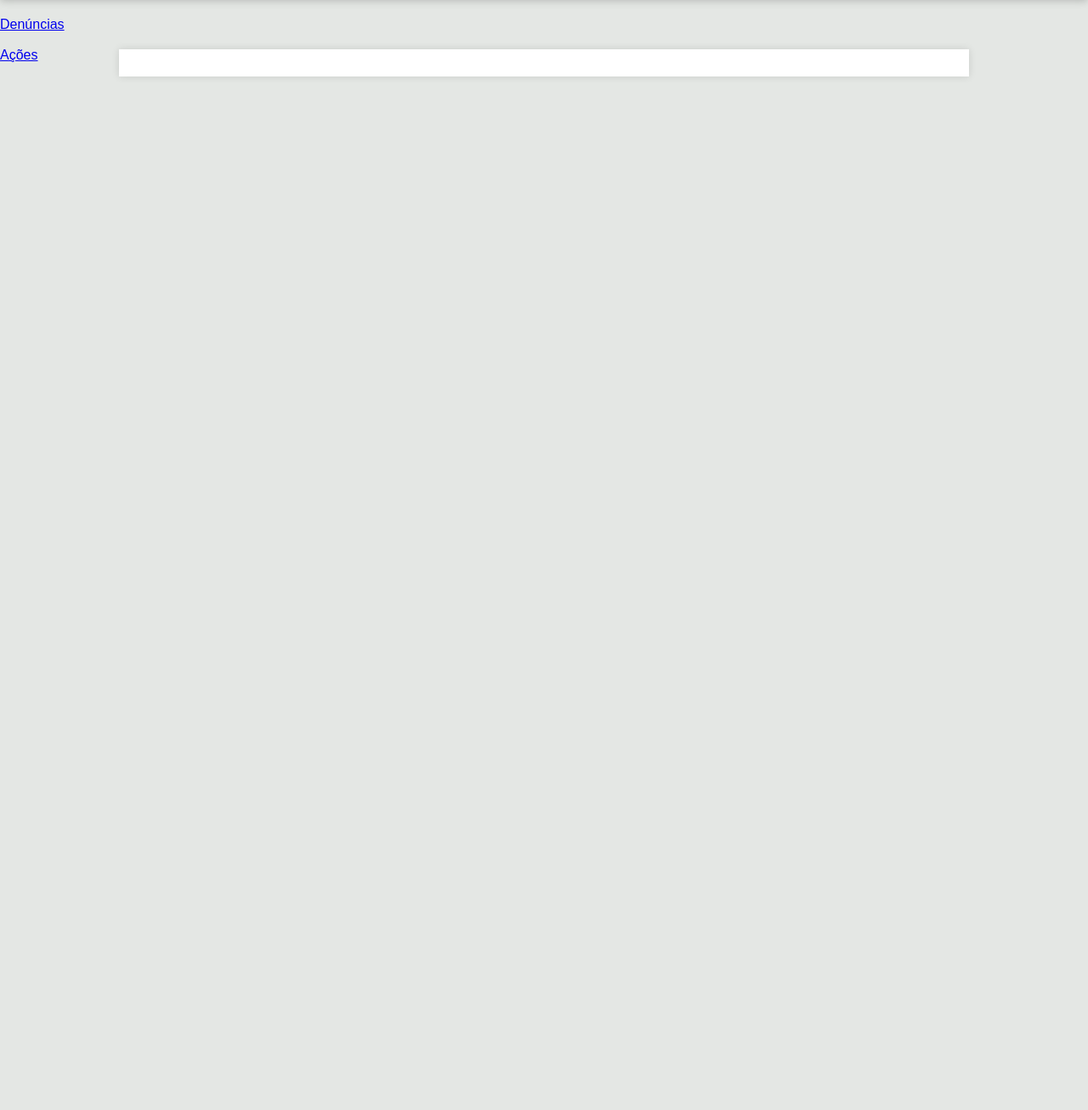
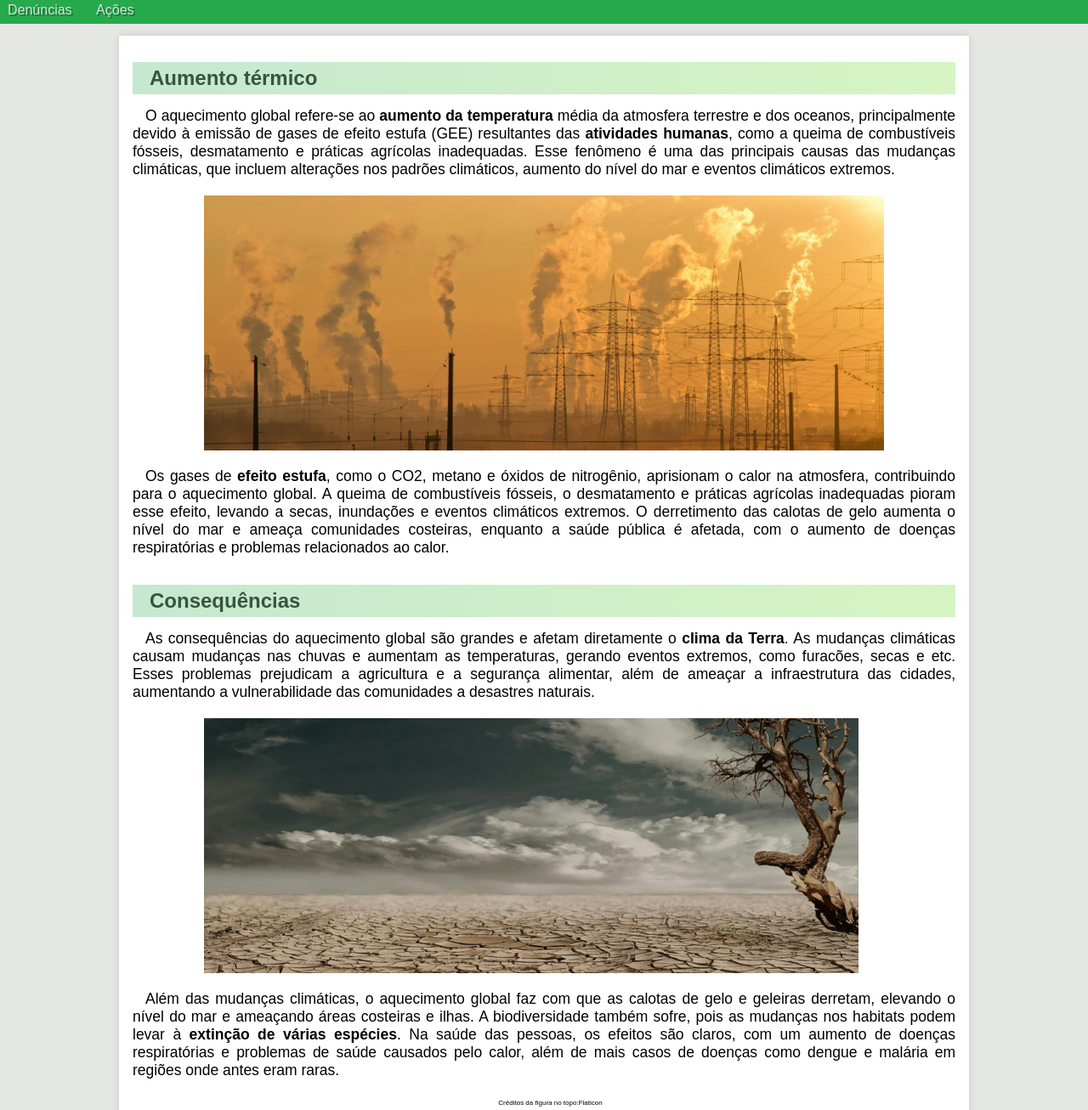
Before and after one commit to icaro4000/aquecimento_global, a plain HTML site: page index.html in a window 1280 px wide. Shown: the part 96-1402 px from the top of the page at 85% size. Before the commit the page ends 800 px from the top, so only its background shows below. Drawn offline with Linux system fonts and the light colour scheme.

Commit message:
Pag principal finalizada Projeto semi-finalizado

```diff
--- a/index.html
+++ b/index.html
@@ -1,29 +1,78 @@
 <!DOCTYPE html>
 <html lang="pt-br">
+
 <head>
     <meta charset="UTF-8">
     <meta name="viewport" content="width=device-width, initial-scale=1.0">
     <title>Crise Global</title>
     <link rel="stylesheet" href="style.css">
+    <link rel="shortcut icon" href="favicons/aquecimento-global.png" type="image/x-icon">
+    <style>
+        nav {
+            margin-bottom: 30px;
+            background-color: #26aa4b;
+            padding: 3px;
+            margin-top: -20px;
+            text-shadow: 2px 2px 0px rgba(0, 0, 0, 0.449);
+            padding-bottom: 7px;
+        }
+        nav li{
+            display: inline;
+            margin-right: 6px;
+            margin-left: 6px;
+        }
+        nav a {
+            text-decoration: none;
+            color: rgb(210, 226, 218);
+            text-shadow: 2px 2px 0px rgba(0, 0, 0, 0.318);
+        }
+    </style>
 </head>
+
 <body>
     <header>
         <h1>Aquecimento Global</h1>
     </header>
-
     <nav>
         <ul>
             <li><a href="pagdenuncias.html">Denúncias</a><li>
             <li><a href="pagacoes.html">Ações</a></li>
         </ul>
     </nav>
-
     <main>
         <article>
-            <h1></h1>
+            <h2>Aumento térmico</h2>
+
+            <p>
+                O aquecimento global refere-se ao <strong>aumento da temperatura</strong> média da atmosfera terrestre e dos oceanos, principalmente devido à emissão de gases de efeito estufa (GEE) resultantes das <strong>atividades humanas</strong>, como a queima de combustíveis fósseis, desmatamento e práticas agrícolas inadequadas. Esse fenômeno é uma das principais causas das mudanças climáticas, que incluem alterações nos padrões climáticos, aumento do nível do mar e eventos climáticos extremos.
+            </p>
+            <picture>
+                <source media="(max-width: 1200px)" srcset="imgs/aquecimentocll.png">
+                <img src="imgs/aquecimentopc.png" alt="imgpc">
+            </picture>
+            <p>
+                Os gases de <strong>efeito estufa</strong>, como o CO2, metano e óxidos de nitrogênio, aprisionam o calor na atmosfera, contribuindo para o aquecimento global. A queima de combustíveis fósseis, o desmatamento e práticas agrícolas inadequadas pioram esse efeito, levando a secas, inundações e eventos climáticos extremos. O derretimento das calotas de gelo aumenta o nível do mar e ameaça comunidades costeiras, enquanto a saúde pública é afetada, com o aumento de doenças respiratórias e problemas relacionados ao calor.
+            </p>
+
+            <br>
+
+            <h2>Consequências</h2>
+            <p>
+                As consequências do aquecimento global são grandes e afetam diretamente o <strong>clima da Terra</strong>. As mudanças climáticas causam mudanças nas chuvas e aumentam as temperaturas, gerando eventos extremos, como furacões, secas e etc. Esses problemas prejudicam a agricultura e a segurança alimentar, além de ameaçar a infraestrutura das cidades, aumentando a vulnerabilidade das comunidades a desastres naturais.
+            </p>
+            <picture>
+                <source media="(max-width: 1200px)" srcset="imgs/consequenciascll.png">
+                <img src="imgs/consequenciaspc.png" alt="secapc">
+            </picture>
+            <p>
+                Além das mudanças climáticas, o aquecimento global faz com que as calotas de gelo e geleiras derretam, elevando o nível do mar e ameaçando áreas costeiras e ilhas. A biodiversidade também sofre, pois as mudanças nos habitats podem levar à <strong>extinção de várias espécies</strong>. Na saúde das pessoas, os efeitos são claros, com um aumento de doenças respiratórias e problemas de saúde causados pelo calor, além de mais casos de doenças como dengue e malária em regiões onde antes eram raras.
+            </p>
         </article>
+        <br>
+        <footer>Créditos da figura no topo:<a href="https://www.flaticon.com/br/icones-gratis/aquecimento-global" title="aquecimento-global ícones">Flaticon</a></footer>
     </main>
 
     <script src="script.js"></script>
 </body>
+
 </html>
```
Also changed, not shown: pagacoes.html (+1 -1 lines), favicons/aquecimento-global.png (added), imgs/aquecimentocll.png (added), imgs/aquecimentopc.png (added), imgs/consequenciascll.png (added), imgs/consequenciaspc.png (added).
